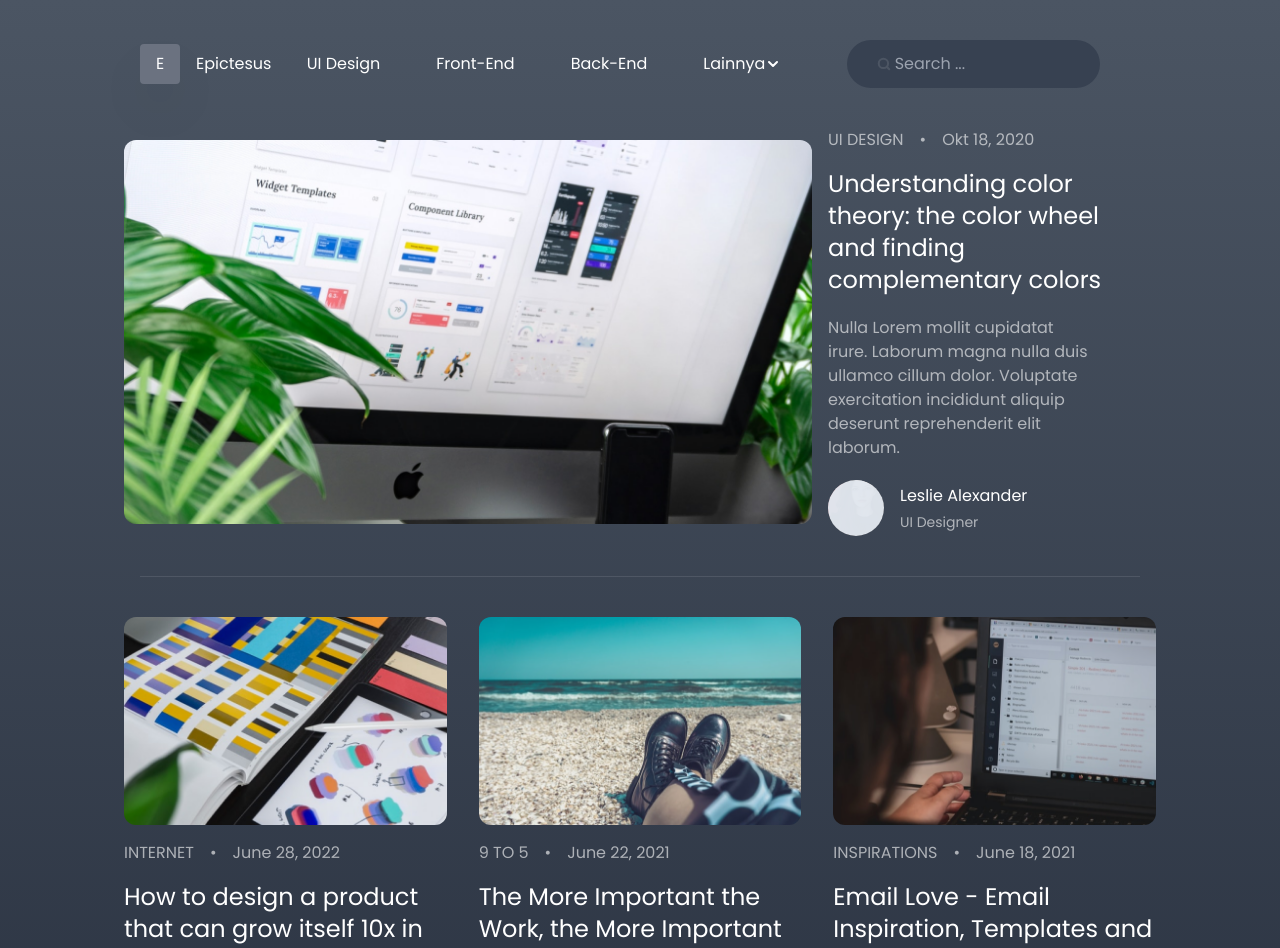
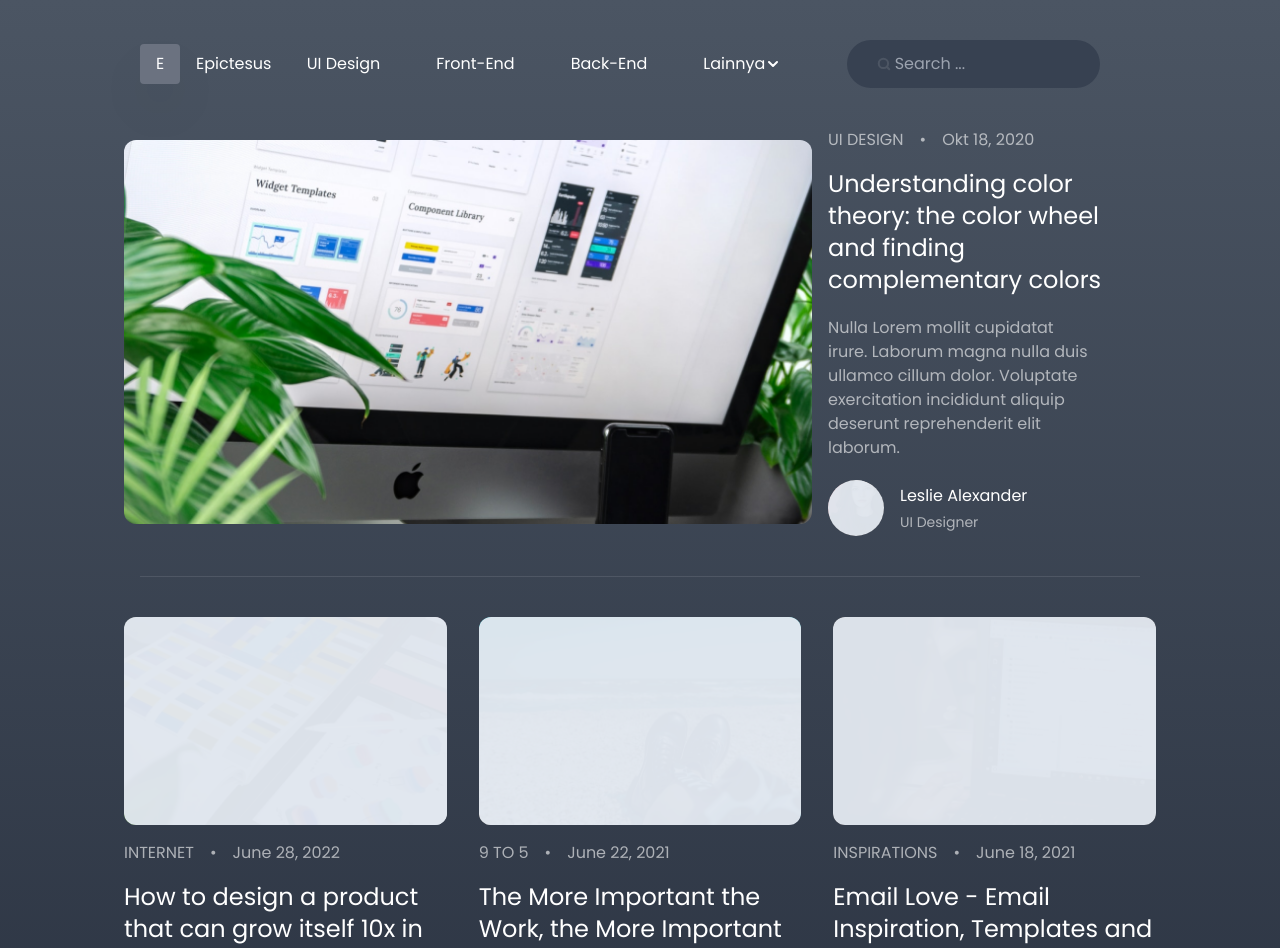
Before and after one commit to Alinurrr/epictesus-nextjs-blog, a Next.js app: page / in a window 1280 px wide. Shown: the top 948 px of the page. Built offline with nearby package versions, Linux system fonts and the light colour scheme.

Commit message:
thumbnail post image skeleton loading

```diff
--- a/pages/component/CardPost.js
+++ b/pages/component/CardPost.js
@@ -1,9 +1,11 @@
 import Image from 'next/image'
 import Link from 'next/link'
-import React from 'react'
+import React, { useState } from 'react'
 import InfoPost from './InfoPost'
 
 export default function CardPost({ thumbnail, ...xxxx }) {
+  const [thumbnailLoading, setThumbnailLoading] = useState(true)
+
   return (
     <article>
       <div className="w-full h-52 relative mb-4">
@@ -13,7 +15,12 @@ export default function CardPost({ thumbnail, ...xxxx }) {
               src={thumbnail} alt="featured thumbnail" className='rounded-xl '
               layout="fill"
               objectFit="cover"
+              onLoadingComplete={() => setThumbnailLoading(false)}
             />
+            {
+              thumbnailLoading &&
+              <div className="w-full h-full animate-pulse bg-slate-200 rounded-xl absolute" />
+            }
           </a>
         </Link>
       </div>
```
